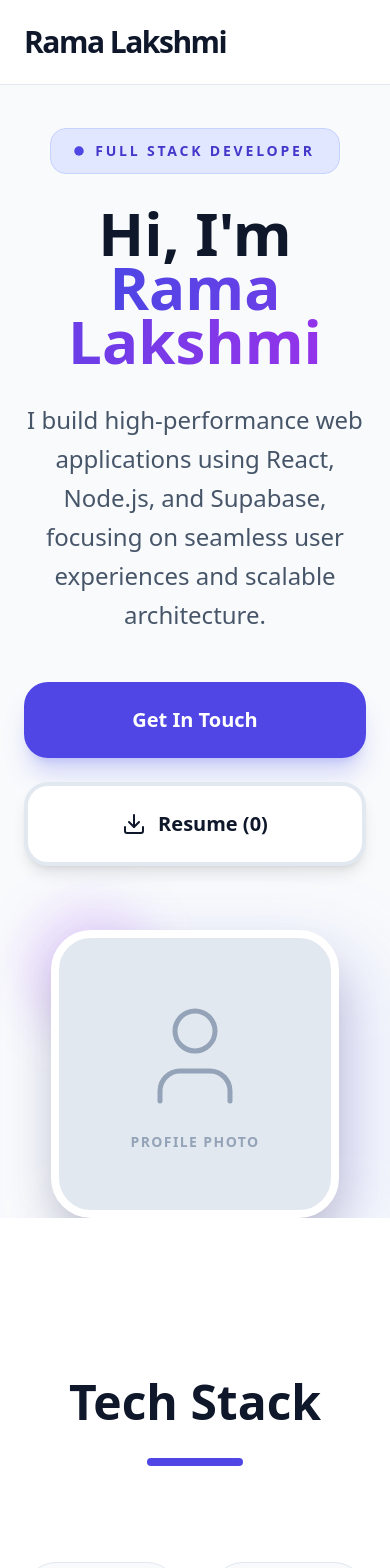
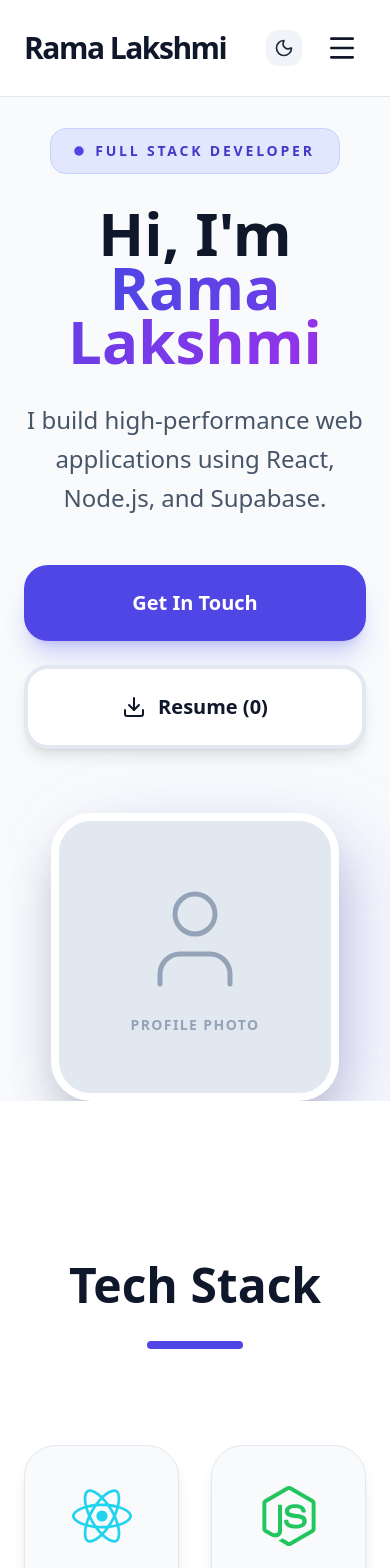
Before and after one commit to ramalakshmi0304/Portofolio-Fullstack-Webdevelopment, a React (Vite) app: page / in a window 390 px wide. Shown: the top 1568 px of the page. Built offline with nearby package versions, Linux system fonts and the light colour scheme.

Commit message:
hamburger menu added

```diff
--- a/src/App.jsx
+++ b/src/App.jsx
@@ -1,15 +1,15 @@
 import { useState, useEffect } from "react";
-import { motion } from "framer-motion";
+import { motion, AnimatePresence } from "framer-motion";
 import { SiHtml5, SiCss3, SiReact, SiNodedotjs, SiExpress, SiSupabase, SiTailwindcss, SiGithub, SiMongodb, SiShadcnui } from "react-icons/si";
-import { VscVm } from "react-icons/vsc";
-import { User, Linkedin, Mail, ArrowUp, Download, Moon, Sun, ArrowRight } from "lucide-react";
-import emailjs from "@emailjs/browser";
+import { User, Download, Moon, Sun, ArrowRight, Menu, X } from "lucide-react";
 
+// Animation Variants
 const fadeUp = {
   hidden: { opacity: 0, y: 30 },
   visible: { opacity: 1, y: 0 },
 };
 
+// Project Card Component
 const ProjectCard = ({ title, description, tech, liveDemo, github, image }) => (
   <motion.div
     initial={{ opacity: 0, y: 30 }}
@@ -46,14 +46,22 @@ const ProjectCard = ({ title, description, tech, liveDemo, github, image }) => (
 export default function App() {
   const [theme, setTheme] = useState(localStorage.getItem("theme") || "light");
   const [downloadCount, setDownloadCount] = useState(0);
+  const [isMenuOpen, setIsMenuOpen] = useState(false);
 
+  // Theme Management
   useEffect(() => {
     const root = document.documentElement;
     theme === "dark" ? root.classList.add("dark") : root.classList.remove("dark");
     localStorage.setItem("theme", theme);
   }, [theme]);
 
-  // IMAGE PLACEHOLDER LOGIC: Replace 'null' with your image path later
+  // Close menu on resize to desktop
+  useEffect(() => {
+    const handleResize = () => { if (window.innerWidth >= 768) setIsMenuOpen(false); };
+    window.addEventListener('resize', handleResize);
+    return () => window.removeEventListener('resize', handleResize);
+  }, []);
+
   const profileImg = null;
 
   return (
@@ -63,6 +71,8 @@ export default function App() {
       <nav className="fixed top-0 w-full bg-white/90 dark:bg-slate-900/90 backdrop-blur-2xl border-b border-slate-200 dark:border-slate-800 z-50">
         <div className="max-w-7xl mx-auto px-6 py-6 flex justify-between items-center">
           <h1 className="text-3xl font-black tracking-tighter text-slate-900 dark:text-white">Rama Lakshmi</h1>
+
+          {/* Desktop Navigation */}
           <div className="hidden md:flex items-center gap-10">
             <a href="#home" className="text-lg font-bold hover:text-indigo-600 dark:hover:text-indigo-400 transition-colors">Home</a>
             <a href="#skills" className="text-lg font-bold hover:text-indigo-600 dark:hover:text-indigo-400 transition-colors">Skills</a>
@@ -72,82 +82,62 @@ export default function App() {
             </button>
             <a href="#contact" className="bg-indigo-600 text-white px-8 py-3 rounded-2xl font-bold text-lg hover:bg-indigo-700 shadow-lg shadow-indigo-500/20">Contact</a>
           </div>
+
+          {/* Mobile Actions */}
+          <div className="flex md:hidden items-center gap-4">
+            <button onClick={() => setTheme(theme === 'dark' ? 'light' : 'dark')} className="p-2 rounded-xl bg-slate-100 dark:bg-slate-800 text-slate-800 dark:text-yellow-400">
+              {theme === "dark" ? <Sun size={20} /> : <Moon size={20} />}
+            </button>
+            <button onClick={() => setIsMenuOpen(!isMenuOpen)} className="p-2 text-slate-900 dark:text-white">
+              {isMenuOpen ? <X size={32} /> : <Menu size={32} />}
+            </button>
           </div>
+        </div>
+
+        {/* Mobile Menu Dropdown */}
+        <AnimatePresence>
+          {isMenuOpen && (
+            <motion.div
+              initial={{ opacity: 0, height: 0 }}
+              animate={{ opacity: 1, height: "auto" }}
+              exit={{ opacity: 0, height: 0 }}
+              className="md:hidden bg-white dark:bg-slate-900 border-b border-slate-200 dark:border-slate-800 overflow-hidden"
+            >
+              <div className="flex flex-col p-8 gap-6 font-bold text-2xl">
+                <a href="#home" onClick={() => setIsMenuOpen(false)}>Home</a>
+                <a href="#skills" onClick={() => setIsMenuOpen(false)}>Skills</a>
+                <a href="#projects" onClick={() => setIsMenuOpen(false)}>Projects</a>
+                <a href="#contact" onClick={() => setIsMenuOpen(false)} className="bg-indigo-600 text-white text-center py-4 rounded-2xl">Contact Me</a>
+              </div>
+            </motion.div>
+          )}
+        </AnimatePresence>
       </nav>
 
       {/* HERO SECTION */}
-<section id="home" className="min-h-screen pt-32 px-6 relative overflow-hidden flex items-center bg-slate-50 dark:bg-slate-950 transition-colors duration-500">
+      <section id="home" className="min-h-screen pt-32 px-6 relative overflow-hidden flex items-center">
         <div className="max-w-7xl mx-auto w-full grid lg:grid-cols-2 gap-16 items-center relative z-10">
-
-    {/* LEFT SIDE: PROFILE IMAGE */}
-    <motion.div
-      initial={{ opacity: 0, x: -50 }}
-      animate={{ opacity: 1, x: 0 }}
-      transition={{ duration: 0.8 }}
-      className="flex justify-center lg:justify-start order-2 lg:order-1"
-    >
+          <motion.div initial={{ opacity: 0, x: -50 }} animate={{ opacity: 1, x: 0 }} transition={{ duration: 0.8 }} className="flex justify-center lg:justify-start order-2 lg:order-1">
             <div className="relative group">
-        {/* Main Image Container */}
               <div className="w-72 h-72 sm:w-80 sm:h-80 md:w-[450px] md:h-[450px] rounded-[40px] overflow-hidden border-8 border-white dark:border-slate-800 shadow-2xl bg-slate-200 dark:bg-slate-800 flex items-center justify-center transition-colors">
-          {profileImg ? (
-            <img src={profileImg} alt="Rama Lakshmi" className="w-full h-full object-cover" />
-          ) : (
-            <div className="flex flex-col items-center text-slate-400 dark:text-slate-600">
-              <User size={120} strokeWidth={1} />
-              <span className="text-sm font-bold mt-4 uppercase tracking-widest">Profile Photo</span>
+                {profileImg ? <img src={profileImg} alt="Rama Lakshmi" className="w-full h-full object-cover" /> : <div className="flex flex-col items-center text-slate-400 dark:text-slate-600"><User size={120} strokeWidth={1} /><span className="text-sm font-bold mt-4 uppercase tracking-widest">Profile Photo</span></div>}
               </div>
-          )}
-        </div>
-
-        {/* Decorative elements */}
               <div className="absolute -z-10 -bottom-6 -right-6 w-full h-full bg-indigo-500/20 dark:bg-indigo-500/10 rounded-[40px] blur-2xl"></div>
-        <div className="absolute -z-10 -top-6 -left-6 w-32 h-32 bg-purple-500/20 dark:bg-purple-500/10 rounded-full blur-xl"></div>
             </div>
           </motion.div>
 
-    {/* RIGHT SIDE: ABOUT ME TEXT */}
-    <motion.div
-      initial={{ opacity: 0, x: 50 }}
-      animate={{ opacity: 1, x: 0 }}
-      transition={{ duration: 0.8 }}
-      className="text-center lg:text-left order-1 lg:order-2"
-    >
+          <motion.div initial={{ opacity: 0, x: 50 }} animate={{ opacity: 1, x: 0 }} transition={{ duration: 0.8 }} className="text-center lg:text-left order-1 lg:order-2">
             <div className="inline-flex items-center gap-3 mb-8 bg-indigo-100 dark:bg-indigo-900/40 px-6 py-3 rounded-2xl border border-indigo-200 dark:border-indigo-800">
-        <motion.div
-          animate={{ scale: [1, 1.2, 1] }}
-          transition={{ repeat: Infinity, duration: 2 }}
-          className="w-2 h-2 bg-indigo-600 rounded-full"
-        />
+              <motion.div animate={{ scale: [1, 1.2, 1] }} transition={{ repeat: Infinity, duration: 2 }} className="w-2 h-2 bg-indigo-600 rounded-full" />
               <span className="text-indigo-700 dark:text-indigo-400 font-black uppercase tracking-[0.2em] text-sm">Full Stack Developer</span>
             </div>
-
-      <h1 className="text-6xl md:text-8xl font-black leading-[0.9] mb-8 dark:text-white transition-colors">
-        Hi, I'm <br/>
-        <span className="bg-gradient-to-r from-indigo-600 to-purple-600 bg-clip-text text-transparent">
-          Rama Lakshmi
-        </span>
-      </h1>
-
-      <p className="text-2xl md:text-3xl text-slate-600 dark:text-slate-400 mb-12 leading-relaxed max-w-2xl font-medium transition-colors">
-        I build high-performance web applications using React, Node.js, and Supabase, focusing on seamless user experiences and scalable architecture.
-      </p>
-
+            <h1 className="text-6xl md:text-8xl font-black leading-[0.9] mb-8 dark:text-white">Hi, I'm <br/><span className="bg-gradient-to-r from-indigo-600 to-purple-600 bg-clip-text text-transparent">Rama Lakshmi</span></h1>
+            <p className="text-2xl md:text-3xl text-slate-600 dark:text-slate-400 mb-12 leading-relaxed max-w-2xl font-medium">I build high-performance web applications using React, Node.js, and Supabase.</p>
             <div className="flex flex-col sm:flex-row gap-6 justify-center lg:justify-start">
-        <a
-          href="#contact"
-          className="px-10 py-6 bg-indigo-600 text-white rounded-3xl font-black text-xl hover:bg-indigo-700 hover:scale-105 transition-all text-center shadow-xl shadow-indigo-500/25"
-        >
-          Get In Touch
-        </a>
-        <button
-          onClick={() => setDownloadCount(c => c + 1)}
-          className="px-10 py-6 bg-white dark:bg-slate-800 border-4 border-slate-200 dark:border-slate-700 text-slate-900 dark:text-white rounded-3xl font-black text-xl flex items-center justify-center gap-3 hover:bg-slate-50 dark:hover:bg-slate-700 transition-all shadow-lg"
-        >
-          <Download size={24}/> Resume ({downloadCount})
-        </button>
+              <a href="#contact" className="px-10 py-6 bg-indigo-600 text-white rounded-3xl font-black text-xl hover:bg-indigo-700 hover:scale-105 transition-all text-center shadow-xl shadow-indigo-500/25">Get In Touch</a>
+              <button onClick={() => setDownloadCount(c => c + 1)} className="px-10 py-6 bg-white dark:bg-slate-800 border-4 border-slate-200 dark:border-slate-700 text-slate-900 dark:text-white rounded-3xl font-black text-xl flex items-center justify-center gap-3 hover:bg-slate-50 dark:hover:bg-slate-700 transition-all shadow-lg"><Download size={24}/> Resume ({downloadCount})</button>
             </div>
           </motion.div>
-
         </div>
       </section>
 
@@ -170,15 +160,10 @@ export default function App() {
               { name: "GitHub", icon: <SiGithub className="dark:text-white" /> },
               { name: "HTML5", icon: <SiHtml5 className="text-orange-500" /> }
             ].map((skill, i) => (
-              <motion.div
-          key={i}
-          whileHover={{ y: -10, scale: 1.02 }}
-          className="bg-slate-50 dark:bg-slate-800 p-10 rounded-[32px] border border-slate-200 dark:border-slate-700 flex flex-col items-center gap-6 transition-all shadow-lg hover:shadow-indigo-500/10"
-        >
+              <motion.div key={i} whileHover={{ y: -10, scale: 1.02 }} className="bg-slate-50 dark:bg-slate-800 p-10 rounded-[32px] border border-slate-200 dark:border-slate-700 flex flex-col items-center gap-6 transition-all shadow-lg hover:shadow-indigo-500/10">
                 <span className="text-6xl md:text-7xl">{skill.icon}</span>
                 <span className="text-xl md:text-2xl font-black dark:text-slate-200">{skill.name}</span>
               </motion.div>
-
             ))}
           </div>
         </div>
```
Lines whose indentation alone changed are shown as unchanged.
